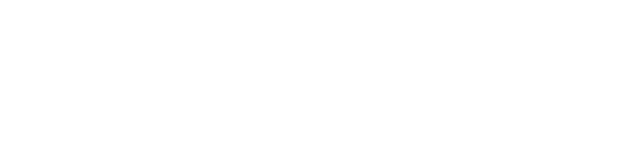
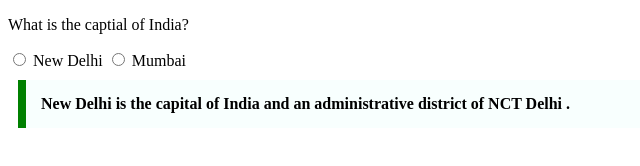
Before and after one commit to acciojob/trivia-vishalsadia, a website: page main.html in a window 1280 px wide. Shown: the whole page, without its empty margins (0-640 px from the left). Drawn offline with Linux system fonts and the light colour scheme.

Commit message:
created a submission

```diff
--- a/main.html
+++ b/main.html
@@ -8,6 +8,14 @@
 
 <body>
 	<!-- the entire body must be written by student -->
+	<p>What is the captial of India?</p>
+	<input type="radio" name="Capital" value="New Delhi">
+	<label>New Delhi</label>
+	<input type="radio" name="Capital" value="Mumbai">
+	<label>Mumbai</label>
+	<blockquote id="hi"> New Delhi is the capital of India and an administrative district of NCT Delhi
+		.
+	</blockquote>
     <script type="text/javascript" src="./script.js">
 </script>
 
--- a/styles.css
+++ b/styles.css
@@ -1,2 +1,12 @@
 
 /* Your CSS Code here. */
+#hi{
+	max-width:600px;
+margin:10px;
+	padding:15px;
+	border-left:8px solid green;
+	background-color:#f8fffe;
+	font-weight:bold;
+
+
+}
```
